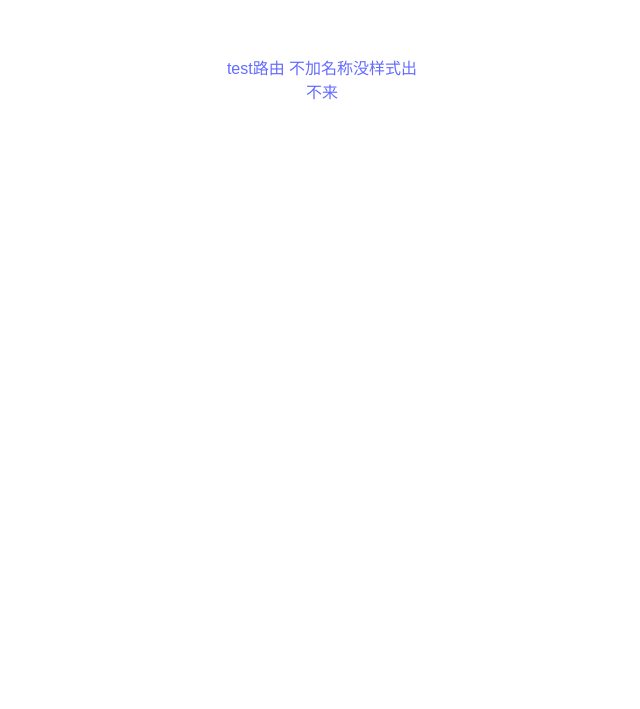
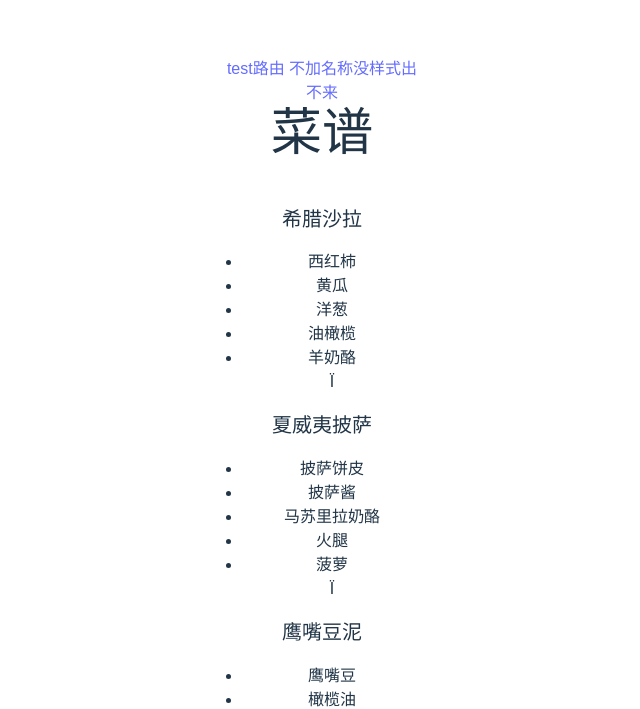
Before and after one commit to EthanShen10086/react-learning, a React (Vite) app: page /receipt in a window 1280 px wide. Before the commit this address had no page. Shown: the part 243-952 px from the top of the page, without its empty margins (318-958 px from the left). Before the commit the page ends 800 px from the top, so only its background shows below. Built offline with nearby package versions, Linux system fonts and the light colour scheme.

Commit message:
feat: add Fragment import usage

```diff
--- a/src/App.jsx
+++ b/src/App.jsx
@@ -2,6 +2,7 @@ import './App.css';
 import { TestRouter } from './components/test-router';
 import OriginApp from './components/origin-app';
 import { TicTacToe } from './components/tic-tac-toe';
+import RecipeList from './components/receipt/receipt';
 import { BrowserRouter, Link, Route, Routes } from 'react-router-dom';
 
 function App() {
@@ -16,6 +17,7 @@ function App() {
 						<Route path="/test-router" Component={TestRouter}></Route>
 						<Route path="/origin-app" Component={OriginApp}></Route>
 						<Route path="/tic-tac-toe" Component={TicTacToe}></Route>
+            <Route path="/receipt" Component={RecipeList}></Route>
 					</Routes>
 				</BrowserRouter>
 			</section>
--- /dev/null
+++ b/src/components/receipt/data.js
@@ -0,0 +1,17 @@
+export const recipes = [
+    {
+      id: 'greek-salad',
+      name: '希腊沙拉',
+      ingredients: ['西红柿', '黄瓜', '洋葱', '油橄榄', '羊奶酪'],
+    },
+    {
+      id: 'hawaiian-pizza',
+      name: '夏威夷披萨',
+      ingredients: ['披萨饼皮', '披萨酱', '马苏里拉奶酪', '火腿', '菠萝'],
+    },
+    {
+      id: 'hummus',
+      name: '鹰嘴豆泥',
+      ingredients: ['鹰嘴豆', '橄榄油', '蒜瓣', '柠檬', '芝麻酱'],
+    },
+  ];
--- /dev/null
+++ b/src/components/receipt/receipt.jsx
@@ -0,0 +1,26 @@
+import { recipes } from './data.js';
+// import React from 'react';
+import { Fragment } from 'react';
+export default function RecipeList() {
+	// <React.Fragment key={parentIndex}>
+	// 	<h2>{item.name}</h2>
+	// 	<ul>{ingredentItemList}Ï</ul>
+	// </React.Fragment>
+	const ingredentList = recipes.map((item, parentIndex) => {
+		const ingredentItemList = item.ingredients.map((subItem, index) => {
+			return <li key={index}>{subItem}</li>;
+		});
+		return (
+			<Fragment key={parentIndex}>
+				<h2>{item.name}</h2>
+				<ul>{ingredentItemList}Ï</ul>
+			</Fragment>
+		);
+	});
+	return (
+		<div>
+			<h1>菜谱</h1>
+			{ingredentList}
+		</div>
+	);
+}
```
